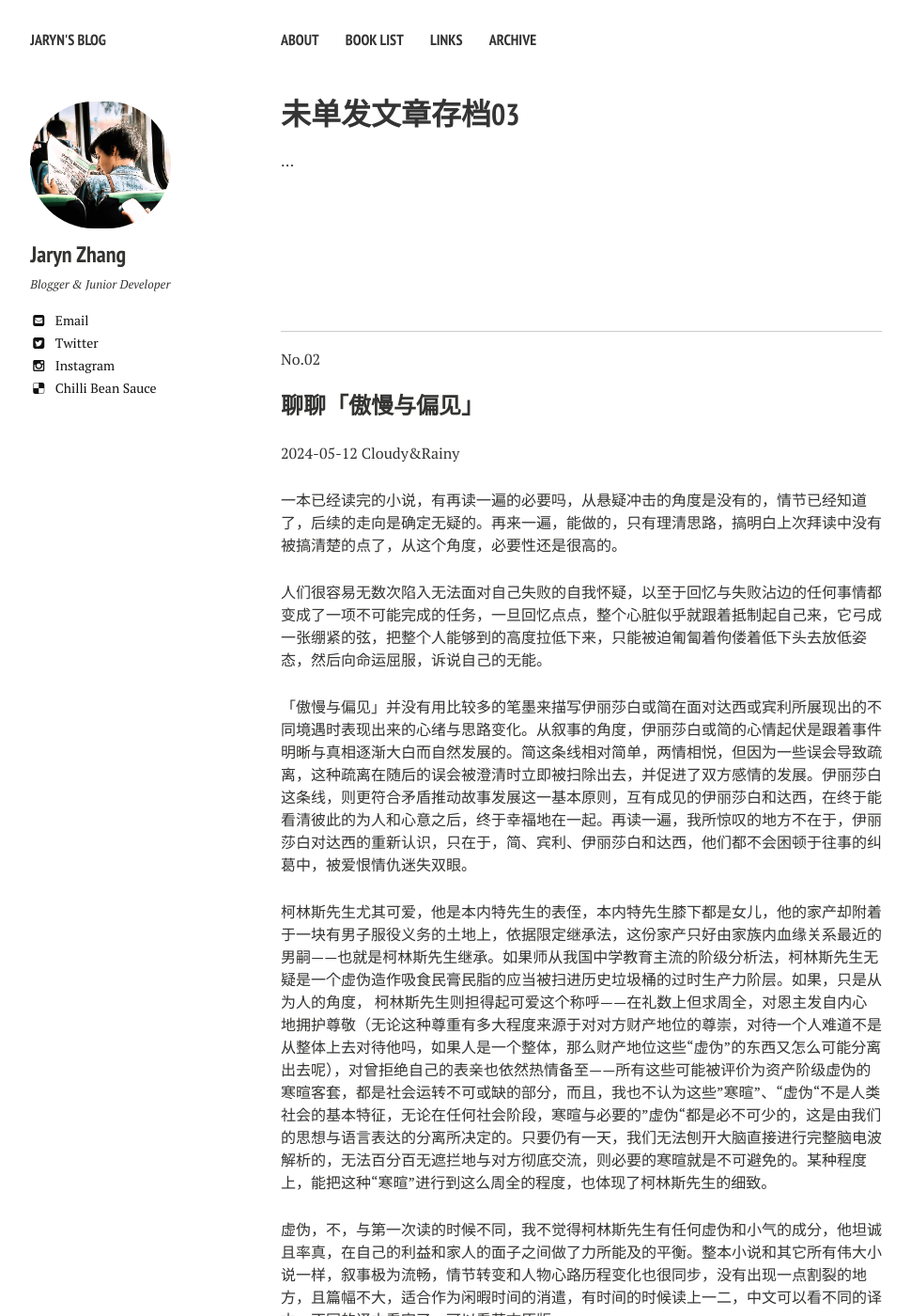
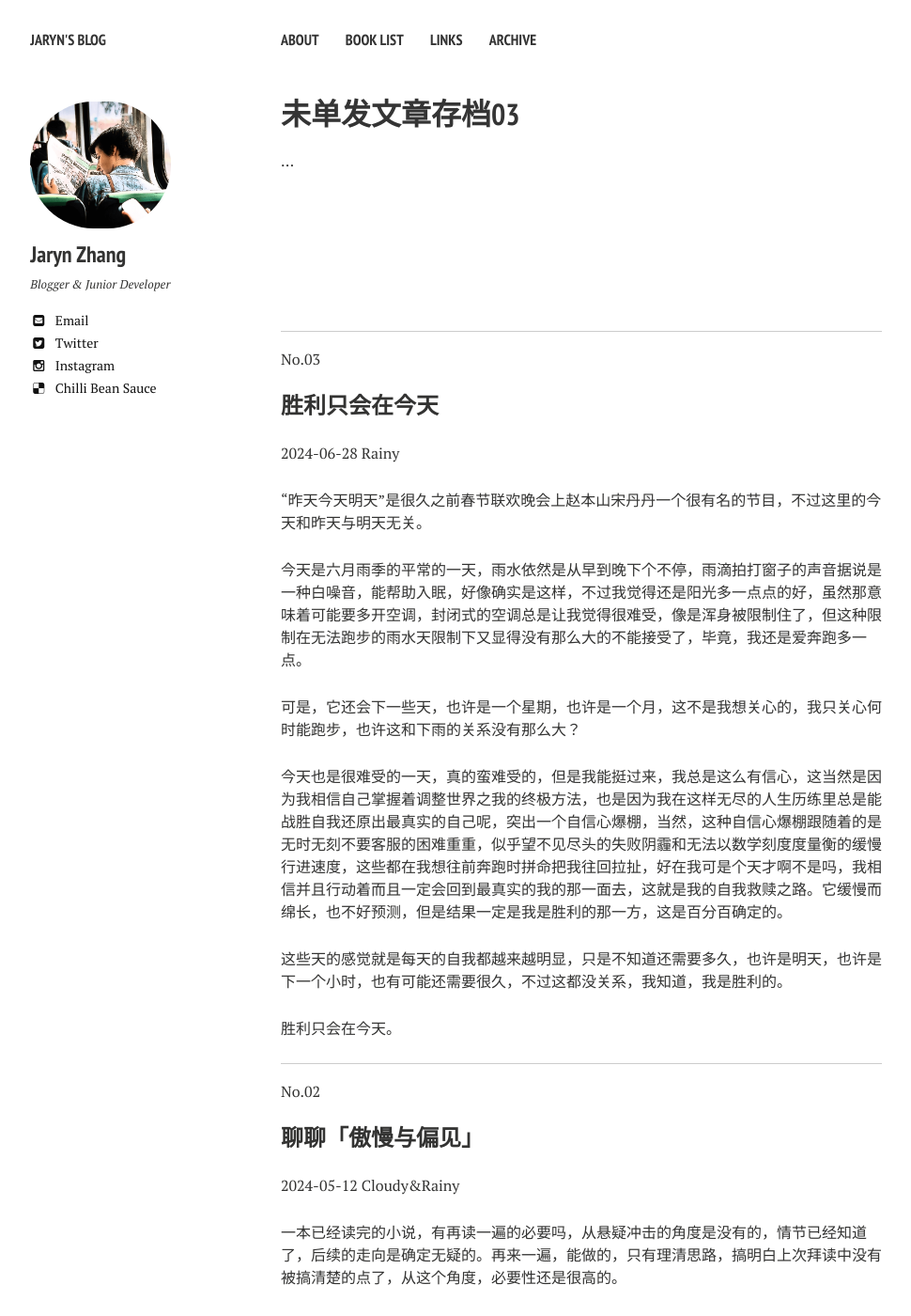
Before and after one commit to jarynzhang/jarynzhang.github.io, a Jekyll site: the page built from _posts/2024-01-01-未单发文章存档03.md, in a window 1280 px wide and 1400 px high. Shown: the whole window at 94% size, without its empty margins (21-991 px from the left). Built offline with Jekyll 4.4.1, drawn with Linux system fonts in a browser that asks for light colours; nearby versions of some CDN libraries; our own code applies the rules of GitHub Pages for plain Markdown files.

Commit message:
Update 2024-01-01-未单发文章存档03.md

```diff
--- a/_posts/2024-01-01-未单发文章存档03.md
+++ b/_posts/2024-01-01-未单发文章存档03.md
@@ -20,6 +20,40 @@ excerpt: 2024/01至2024/12写，未单读发出文章的合集。
 <br>
 
 <br>
+
+---
+
+No.03
+
+### 胜利只会在今天
+
+2024-06-28  Rainy
+
+
+
+“昨天今天明天”是很久之前春节联欢晚会上赵本山宋丹丹一个很有名的节目，不过这里的今天和昨天与明天无关。
+
+
+
+今天是六月雨季的平常的一天，雨水依然是从早到晚下个不停，雨滴拍打窗子的声音据说是一种白噪音，能帮助入眠，好像确实是这样，不过我觉得还是阳光多一点点的好，虽然那意味着可能要多开空调，封闭式的空调总是让我觉得很难受，像是浑身被限制住了，但这种限制在无法跑步的雨水天限制下又显得没有那么大的不能接受了，毕竟，我还是爱奔跑多一点。
+
+
+
+可是，它还会下一些天，也许是一个星期，也许是一个月，这不是我想关心的，我只关心何时能跑步，也许这和下雨的关系没有那么大？
+
+
+
+今天也是很难受的一天，真的蛮难受的，但是我能挺过来，我总是这么有信心，这当然是因为我相信自己掌握着调整世界之我的终极方法，也是因为我在这样无尽的人生历练里总是能战胜自我还原出最真实的自己呢，突出一个自信心爆棚，当然，这种自信心爆棚跟随着的是无时无刻不要客服的困难重重，似乎望不见尽头的失败阴霾和无法以数学刻度度量衡的缓慢行进速度，这些都在我想往前奔跑时拼命把我往回拉扯，好在我可是个天才啊不是吗，我相信并且行动着而且一定会回到最真实的我的那一面去，这就是我的自我救赎之路。它缓慢而绵长，也不好预测，但是结果一定是我是胜利的那一方，这是百分百确定的。
+
+
+
+这些天的感觉就是每天的自我都越来越明显，只是不知道还需要多久，也许是明天，也许是下一个小时，也有可能还需要很久，不过这都没关系，我知道，我是胜利的。
+
+
+
+胜利只会在今天。
+
+
 
 ----
 
```
